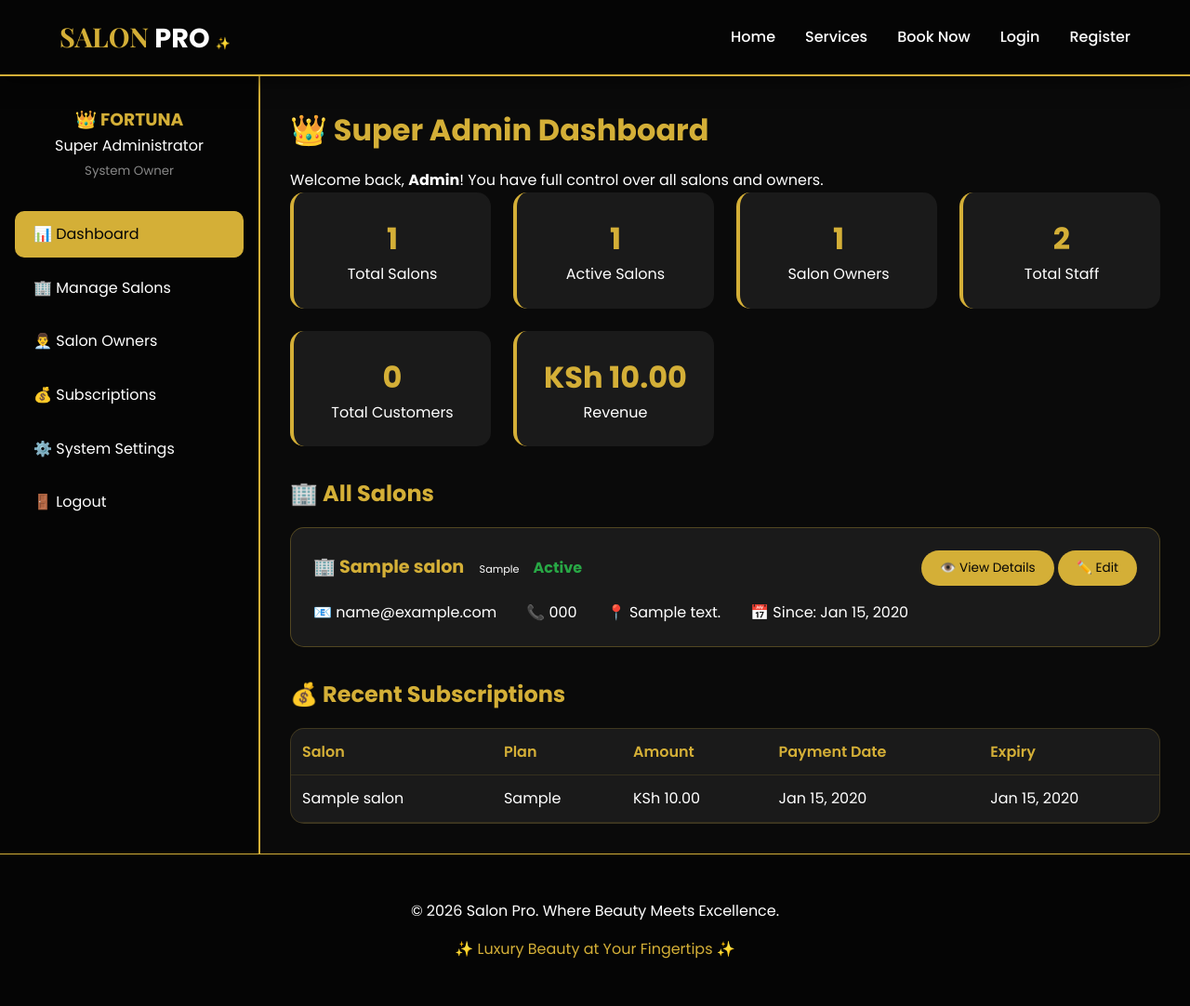
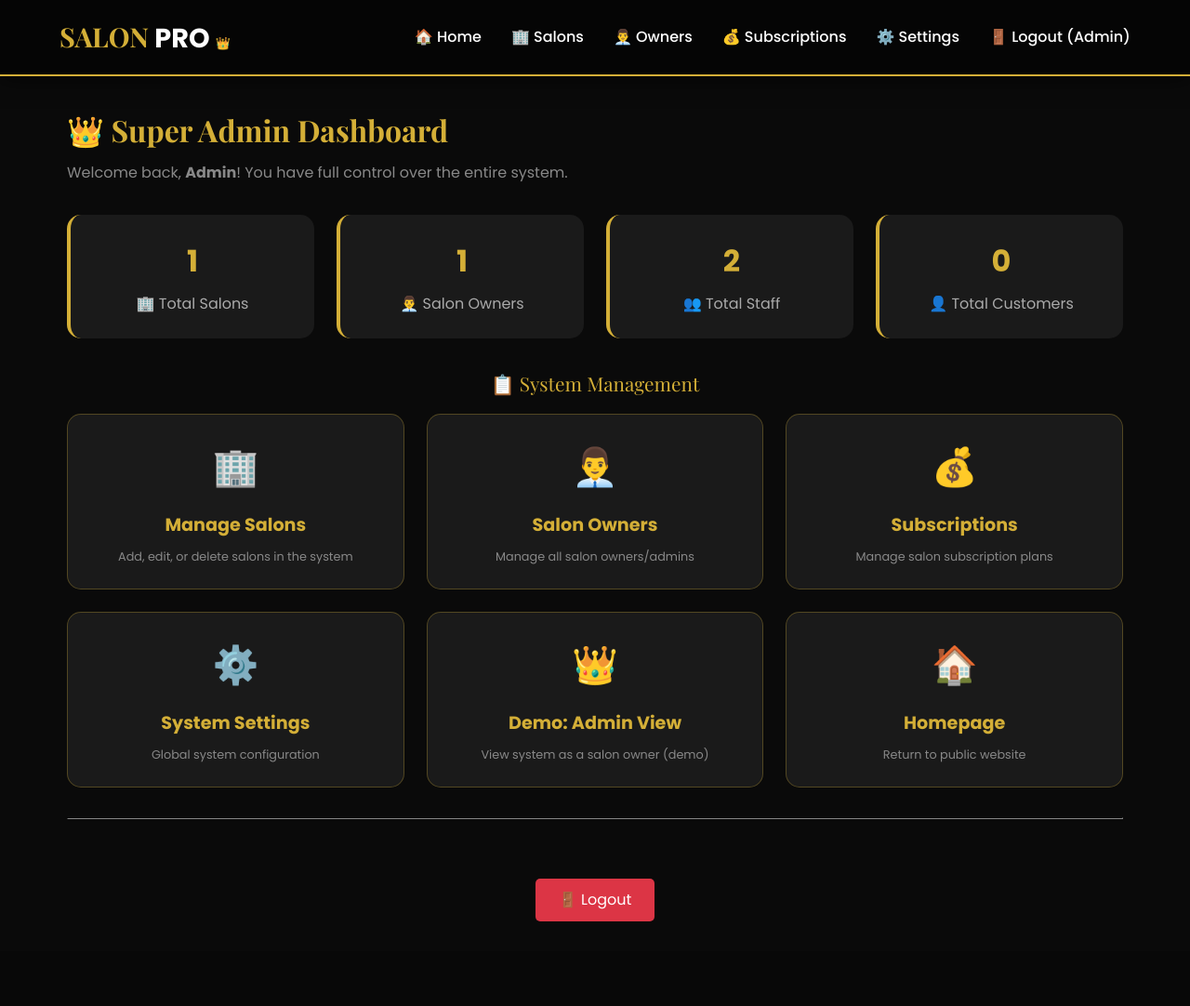
Before and after one commit to Fortuna7-glitch/BIT3208-Advanced-Web_Design, a PHP site: page /super_admin/dashboard.php in a window 1280 px wide. Shown: the whole page at 93% size. After the commit the page ends 991 px from the top, so only its background shows below. Run offline with PHP 8.4, Linux system fonts and the light colour scheme; a user stored in the database is signed in; data comes from the database, SQL or seed files in the repository; tables that the repository leaves empty or names only in its code hold one stand-in row (values such as "Sample post").

Commit message:
Complete Salon Pro System - Multi-tenant with Super Admin

```diff
--- /dev/null
+++ b/clear_session.php
@@ -0,0 +1,6 @@
+<?php
+// clear_session.php - Run this ONCE to clear all sessions
+session_start();
+session_destroy();
+echo "Session cleared! <a href='index.php'>Go to Homepage</a>";
+?>
--- a/config/database.php
+++ b/config/database.php
@@ -56,6 +56,10 @@ if (session_status() === PHP_SESSION_NONE) {
 
 function isLoggedIn() {
     return isset($_SESSION['user_id']) && isset($_SESSION['user_role']);
+}
+
+function isSuperAdmin() {
+    return isset($_SESSION['user_role']) && $_SESSION['user_role'] == 'super_admin';
 }
 
 function isAdmin() {
--- a/includes/header.php
+++ b/includes/header.php
@@ -1,31 +1,32 @@
 <?php
-// includes/header.php - COMPLETE FIXED FILE
+// includes/header.php - COMPLETE WITH SUPER ADMIN NAVIGATION
 if (session_status() === PHP_SESSION_NONE) {
     session_start();
 }
 
+// Set base path for all links
+$base_path = '';
+$current_file = $_SERVER['SCRIPT_NAME'];
+
+if (strpos($current_file, '/admin/') !== false ||
+    strpos($current_file, '/auth/') !== false ||
+    strpos($current_file, '/customer/') !== false ||
+    strpos($current_file, '/staff/') !== false ||
+    strpos($current_file, '/super_admin/') !== false) {
+    $base_path = '../';
+}
+
+// Get user info if logged in
 $logged_in = false;
 $user_role = '';
 $user_name = '';
+$is_super_admin = false;
 
 if (isset($_SESSION['user_id']) && isset($_SESSION['user_role'])) {
     $logged_in = true;
     $user_role = $_SESSION['user_role'];
-    $user_name = isset($_SESSION['user_name']) ? $_SESSION['user_name'] : '';
-}
-
-// Detect current location
-$current_script = $_SERVER['SCRIPT_NAME'];
-$is_in_admin = strpos($current_script, '/admin/') !== false;
-$is_in_auth = strpos($current_script, '/auth/') !== false;
-$is_in_customer = strpos($current_script, '/customer/') !== false;
-$is_in_staff = strpos($current_script, '/staff/') !== false;
-
-// Set correct base path
-if ($is_in_admin || $is_in_auth || $is_in_customer || $is_in_staff) {
-    $base_path = '../';
-} else {
-    $base_path = '';
+    $user_name = $_SESSION['user_name'];
+    $is_super_admin = ($user_role == 'super_admin');
 }
 ?>
 <!DOCTYPE html>
@@ -40,41 +41,69 @@ if ($is_in_admin || $is_in_auth || $is_in_customer || $is_in_staff) {
     <style>
         * { margin: 0; padding: 0; box-sizing: border-box; }
         body { font-family: 'Poppins', sans-serif; background: #0a0a0a; color: #ffffff; line-height: 1.6; }
-        .navbar { background: #050505; padding: 1rem 5%; display: flex; justify-content: space-between; align-items: center; border-bottom: 2px solid #d4af37; position: sticky; top: 0; z-index: 1000; }
+        .navbar { background: #050505; padding: 1rem 5%; display: flex; justify-content: space-between; align-items: center; border-bottom: 2px solid #d4af37; position: sticky; top: 0; z-index: 1000; flex-wrap: wrap; }
         .logo { font-size: 1.8rem; font-weight: bold; color: white; }
         .logo span { color: #d4af37; font-family: 'Playfair Display', serif; }
-        .nav-links { display: flex; list-style: none; gap: 2rem; }
+        .logo small { color: #d4af37; font-size: 0.8rem; }
+        .nav-links { display: flex; list-style: none; gap: 2rem; flex-wrap: wrap; }
+        .nav-links li { display: inline-block; }
         .nav-links a { color: white; text-decoration: none; font-weight: 500; transition: color 0.3s; }
         .nav-links a:hover { color: #d4af37; }
-        @media (max-width: 768px) { .navbar { flex-direction: column; gap: 1rem; } .nav-links { flex-wrap: wrap; justify-content: center; gap: 1rem; } }
+        @media (max-width: 768px) {
+            .navbar { flex-direction: column; text-align: center; gap: 1rem; }
+            .nav-links { justify-content: center; gap: 1rem; }
+        }
     </style>
 </head>
 <body>
     <nav class="navbar">
-        <div class="logo"><span>SALON</span> PRO <small>✨</small></div>
+        <div class="logo">
+            <span>SALON</span> PRO <small><?php echo $is_super_admin ? '👑' : '✨'; ?></small>
+        </div>
         <ul class="nav-links">
-            <?php if ($logged_in && ($user_role == 'staff' || $user_role == 'admin' || $user_role == 'customer')): ?>
-                <li><a href="<?php echo $base_path; ?>index.php">Home</a></li>
+
+            <?php if ($logged_in && $is_super_admin): ?>
+                <!-- SUPER ADMIN NAVIGATION -->
+                <li><a href="<?php echo $base_path; ?>super_admin/dashboard.php">🏠 Home</a></li>
+                <li><a href="<?php echo $base_path; ?>super_admin/salons.php">🏢 Salons</a></li>
+                <li><a href="<?php echo $base_path; ?>super_admin/admins.php">👨‍💼 Owners</a></li>
+                <li><a href="<?php echo $base_path; ?>super_admin/subscriptions.php">💰 Subscriptions</a></li>
+                <li><a href="<?php echo $base_path; ?>super_admin/settings.php">⚙️ Settings</a></li>
+                <li><a href="<?php echo $base_path; ?>auth/logout.php">🚪 Logout (<?php echo htmlspecialchars($user_name); ?>)</a></li>
+
+            <?php elseif ($logged_in && $user_role == 'admin'): ?>
+                <!-- REGULAR ADMIN (SALON OWNER) NAVIGATION -->
+                <li><a href="<?php echo $base_path; ?>index.php">🏠 Home</a></li>
+                <li><a href="<?php echo $base_path; ?>services.php">💇 Services</a></li>
+                <li><a href="<?php echo $base_path; ?>customer/book.php">📅 Book Now</a></li>
+                <li><a href="<?php echo $base_path; ?>admin/dashboard.php">👨‍💼 Admin Panel</a></li>
+                <li><a href="<?php echo $base_path; ?>auth/logout.php">🚪 Logout (<?php echo htmlspecialchars($user_name); ?>)</a></li>
+
+            <?php elseif ($logged_in && $user_role == 'staff'): ?>
+                <!-- STAFF NAVIGATION -->
+                <li><a href="<?php echo $base_path; ?>index.php">🏠 Home</a></li>
+                <li><a href="<?php echo $base_path; ?>services.php">💇 Services</a></li>
+                <li><a href="<?php echo $base_path; ?>customer/book.php">📅 Book Now</a></li>
+                <li><a href="<?php echo $base_path; ?>staff/dashboard.php">👩‍💼 Staff Panel</a></li>
+                <li><a href="<?php echo $base_path; ?>auth/logout.php">🚪 Logout (<?php echo htmlspecialchars($user_name); ?>)</a></li>
+
+            <?php elseif ($logged_in && $user_role == 'customer'): ?>
+                <!-- CUSTOMER NAVIGATION -->
+                <li><a href="<?php echo $base_path; ?>index.php">🏠 Home</a></li>
+                <li><a href="<?php echo $base_path; ?>services.php">💇 Services</a></li>
+                <li><a href="<?php echo $base_path; ?>customer/book.php">📅 Book Now</a></li>
+                <li><a href="<?php echo $base_path; ?>customer/dashboard.php">📊 My Dashboard</a></li>
+                <li><a href="<?php echo $base_path; ?>auth/logout.php">🚪 Logout (<?php echo htmlspecialchars($user_name); ?>)</a></li>
+
             <?php else: ?>
-                <li><a href="<?php echo $base_path; ?>index.php">Home</a></li>
+                <!-- PUBLIC NAVIGATION (NOT LOGGED IN) -->
+                <li><a href="<?php echo $base_path; ?>index.php">🏠 Home</a></li>
+                <li><a href="<?php echo $base_path; ?>services.php">💇 Services</a></li>
+                <li><a href="<?php echo $base_path; ?>customer/book.php">📅 Book Now</a></li>
+                <li><a href="<?php echo $base_path; ?>auth/login.php">🔐 Login</a></li>
+                <li><a href="<?php echo $base_path; ?>auth/register.php">📝 Register</a></li>
             <?php endif; ?>
 
-            <?php if ($logged_in && $user_role == 'customer'): ?>
-                <li><a href="<?php echo $base_path; ?>customer/book.php">Book Now</a></li>
-                <li><a href="<?php echo $base_path; ?>customer/dashboard.php">My Dashboard</a></li>
-                <li><a href="<?php echo $base_path; ?>auth/logout.php">Logout (<?php echo htmlspecialchars($user_name); ?>)</a></li>
-            <?php elseif ($logged_in && $user_role == 'staff'): ?>
-                <li><a href="<?php echo $base_path; ?>staff/dashboard.php">Staff Panel</a></li>
-                <li><a href="<?php echo $base_path; ?>auth/logout.php">Logout (<?php echo htmlspecialchars($user_name); ?>)</a></li>
-            <?php elseif ($logged_in && $user_role == 'admin'): ?>
-                <li><a href="<?php echo $base_path; ?>admin/dashboard.php">Admin Panel</a></li>
-                <li><a href="<?php echo $base_path; ?>auth/logout.php">Logout (<?php echo htmlspecialchars($user_name); ?>)</a></li>
-            <?php else: ?>
-                <li><a href="<?php echo $base_path; ?>services.php">Services</a></li>
-                <li><a href="<?php echo $base_path; ?>customer/book.php">Book Now</a></li>
-                <li><a href="<?php echo $base_path; ?>auth/login.php">Login</a></li>
-                <li><a href="<?php echo $base_path; ?>auth/register.php">Register</a></li>
-            <?php endif; ?>
         </ul>
     </nav>
     <main>
--- a/super_admin/admins.php
+++ b/super_admin/admins.php
@@ -5,6 +5,7 @@ require_once '../config/database.php';
 if (!isset($_SESSION['user_role']) || $_SESSION['user_role'] !== 'super_admin') {
     redirect('../auth/login.php');
 }
+
 
 // Get all salon owners (admins) with their salon info
 $admins = mysqli_query($conn, "SELECT u.*, s.salon_name, s.subscription_plan, s.subscription_status
--- a/super_admin/dashboard.php
+++ b/super_admin/dashboard.php
@@ -1,147 +1,139 @@
 <?php
-// super_admin/dashboard.php - Fortuna's Super Admin Panel
+// super_admin/dashboard.php - COMPLETE WITH CSS
 require_once '../config/database.php';
 
-// Only Super Admin can access
-if (!isset($_SESSION['user_role']) || $_SESSION['user_role'] !== 'super_admin') {
-    redirect('../auth/login.php');
+// Check if user is super admin
+if (!isset($_SESSION['user_id']) || !isset($_SESSION['user_role']) || $_SESSION['user_role'] !== 'super_admin') {
+    header("Location: ../auth/login.php");
+    exit();
 }
+include '../includes/header.php';
+
+$user_name = $_SESSION['user_name'];
 
 // Get statistics
-$total_salons = mysqli_fetch_assoc(mysqli_query($conn, "SELECT COUNT(*) as count FROM salons"))['count'];
-$active_salons = mysqli_fetch_assoc(mysqli_query($conn, "SELECT COUNT(*) as count FROM salons WHERE subscription_status = 'active'"))['count'];
-$total_admins = mysqli_fetch_assoc(mysqli_query($conn, "SELECT COUNT(*) as count FROM users WHERE role = 'admin'"))['count'];
-$total_staff = mysqli_fetch_assoc(mysqli_query($conn, "SELECT COUNT(*) as count FROM users WHERE role = 'staff'"))['count'];
-$total_customers = mysqli_fetch_assoc(mysqli_query($conn, "SELECT COUNT(*) as count FROM users WHERE role = 'customer'"))['count'];
-$total_revenue = mysqli_fetch_assoc(mysqli_query($conn, "SELECT SUM(amount) as total FROM subscription_history"))['total'] ?? 0;
+$salons_count = mysqli_fetch_assoc(mysqli_query($conn, "SELECT COUNT(*) as count FROM salons"))['count'] ?? 0;
+$admins_count = mysqli_fetch_assoc(mysqli_query($conn, "SELECT COUNT(*) as count FROM users WHERE role = 'admin'"))['count'] ?? 0;
+$staff_count = mysqli_fetch_assoc(mysqli_query($conn, "SELECT COUNT(*) as count FROM users WHERE role = 'staff'"))['count'] ?? 0;
+$customers_count = mysqli_fetch_assoc(mysqli_query($conn, "SELECT COUNT(*) as count FROM users WHERE role = 'customer'"))['count'] ?? 0;
+?>
+<!DOCTYPE html>
+<html lang="en">
+<head>
+    <meta charset="UTF-8">
+    <meta name="viewport" content="width=device-width, initial-scale=1.0">
+    <title>Super Admin - Salon Pro</title>
+    <link href="https://fonts.googleapis.com/css2?family=Poppins:wght@300;400;500;600;700&family=Playfair+Display:wght@400;700;900&display=swap" rel="stylesheet">
+    <link rel="stylesheet" href="https://cdnjs.cloudflare.com/ajax/libs/font-awesome/6.4.0/css/all.min.css">
+    <style>
+        * { margin: 0; padding: 0; box-sizing: border-box; }
+        body { font-family: 'Poppins', sans-serif; background: #0a0a0a; color: #ffffff; }
 
-// Get recent subscriptions
-$recent_subs = mysqli_query($conn, "SELECT sh.*, s.salon_name
-                                    FROM subscription_history sh
-                                    JOIN salons s ON sh.salon_id = s.id
-                                    ORDER BY sh.payment_date DESC LIMIT 5");
+        /* Navbar */
+        .navbar { background: #050505; padding: 1rem 5%; display: flex; justify-content: space-between; align-items: center; border-bottom: 2px solid #d4af37; flex-wrap: wrap; }
+        .logo { font-size: 1.8rem; font-weight: bold; color: white; }
+        .logo span { color: #d4af37; font-family: 'Playfair Display', serif; }
+        .nav-links { display: flex; list-style: none; gap: 2rem; flex-wrap: wrap; }
+        .nav-links a { color: white; text-decoration: none; font-weight: 500; transition: color 0.3s; }
+        .nav-links a:hover { color: #d4af37; }
 
-// Get all salons
-$salons = mysqli_query($conn, "SELECT * FROM salons ORDER BY created_at DESC");
+        /* Container */
+        .container { max-width: 1200px; margin: 0 auto; padding: 2rem; }
+        h1 { color: #d4af37; margin-bottom: 0.5rem; font-family: 'Playfair Display', serif; }
+        .subtitle { color: #888; margin-bottom: 2rem; }
 
-include '../includes/header.php';
-?>
+        /* Stats Grid */
+        .stats-grid { display: grid; grid-template-columns: repeat(auto-fit, minmax(200px, 1fr)); gap: 1.5rem; margin-bottom: 2rem; }
+        .stat-card { background: #1a1a1a; border-radius: 15px; padding: 1.5rem; text-align: center; border-left: 4px solid #d4af37; }
+        .stat-number { font-size: 2rem; font-weight: bold; color: #d4af37; }
+        .stat-label { color: #aaa; margin-top: 0.5rem; }
 
-<style>
-    .super-container { display: flex; min-height: 100vh; }
-    .sidebar { width: 280px; background: #050505; border-right: 2px solid #d4af37; padding: 2rem 1rem; }
-    .sidebar-menu { list-style: none; padding: 0; }
-    .sidebar-menu li { margin-bottom: 0.5rem; }
-    .sidebar-menu a { display: block; padding: 12px 20px; color: white; text-decoration: none; border-radius: 10px; transition: all 0.3s; }
-    .sidebar-menu a:hover, .sidebar-menu a.active { background: #d4af37; color: #050505; }
-    .main-content { flex: 1; padding: 2rem; background: #0a0a0a; }
+        /* Menu Grid */
+        .section-title { color: #d4af37; margin: 2rem 0 1rem 0; font-size: 1.3rem; }
+        .menu-grid { display: grid; grid-template-columns: repeat(auto-fit, minmax(280px, 1fr)); gap: 1.5rem; margin-top: 1rem; }
+        .menu-card { background: #1a1a1a; border-radius: 15px; padding: 1.5rem; text-align: center; text-decoration: none; color: white; transition: all 0.3s; border: 1px solid rgba(212, 175, 55, 0.3); display: block; }
+        .menu-card:hover { transform: translateY(-5px); border-color: #d4af37; background: #252525; }
+        .menu-icon { font-size: 2.5rem; color: #d4af37; margin-bottom: 1rem; display: block; }
+        .menu-title { font-size: 1.2rem; font-weight: bold; margin-bottom: 0.5rem; color: #d4af37; }
+        .menu-desc { font-size: 0.8rem; color: #888; }
 
-    .stats-grid { display: grid; grid-template-columns: repeat(auto-fit, minmax(180px, 1fr)); gap: 1.5rem; margin-bottom: 2rem; }
-    .stat-card { background: #1a1a1a; border-radius: 15px; padding: 1.5rem; text-align: center; border-left: 4px solid #d4af37; }
-    .stat-number { font-size: 2rem; font-weight: bold; color: #d4af37; }
+        /* Button */
+        .logout-btn { background: #dc3545; color: white; border: none; padding: 10px 25px; border-radius: 5px; cursor: pointer; text-decoration: none; display: inline-block; margin-top: 2rem; }
+        .logout-btn:hover { background: #c82333; }
+        hr { border-color: #333; margin: 2rem 0; }
 
-    .table-wrapper { overflow-x: auto; background: #1a1a1a; border-radius: 15px; padding: 0; margin-top: 1rem; border: 1px solid rgba(212, 175, 55, 0.2); }
-    table { width: 100%; border-collapse: collapse; }
-    th, td { padding: 12px; text-align: left; border-bottom: 1px solid rgba(212, 175, 55, 0.15); }
-    th { color: #d4af37; }
+        @media (max-width: 768px) {
+            .navbar { flex-direction: column; gap: 1rem; text-align: center; }
+            .nav-links { justify-content: center; }
+            .container { padding: 1rem; }
+        }
+    </style>
+</head>
+<body>
+    <div class="container">
+        <h1>👑 Super Admin Dashboard</h1>
+        <p class="subtitle">Welcome back, <strong><?php echo htmlspecialchars($user_name); ?></strong>! You have full control over the entire system.</p>
 
-    .status-active { color: #28a745; font-weight: bold; }
-    .status-inactive { color: #dc3545; font-weight: bold; }
-    .status-suspended { color: #d4af37; font-weight: bold; }
-
-    .salon-card { background: #1a1a1a; border-radius: 15px; padding: 1.5rem; margin-bottom: 1rem; border: 1px solid rgba(212, 175, 55, 0.3); transition: all 0.3s; }
-    .salon-card:hover { border-color: #d4af37; transform: translateY(-2px); }
-    .salon-header { display: flex; justify-content: space-between; align-items: center; flex-wrap: wrap; margin-bottom: 1rem; }
-    .salon-name { font-size: 1.2rem; font-weight: bold; color: #d4af37; }
-    .subscription-badge { padding: 5px 12px; border-radius: 20px; font-size: 0.7rem; }
-    .badge-premium { background: rgba(212, 175, 55, 0.2); color: #d4af37; border: 1px solid #d4af37; }
-    .badge-basic { background: rgba(23, 162, 184, 0.2); color: #17a2b8; border: 1px solid #17a2b8; }
-    .badge-enterprise { background: rgba(40, 167, 69, 0.2); color: #28a745; border: 1px solid #28a745; }
-
-    h1, h2 { color: #d4af37; margin-bottom: 1rem; }
-    .btn-primary { background: #d4af37; color: #050505; border: none; padding: 8px 20px; border-radius: 25px; cursor: pointer; text-decoration: none; display: inline-block; font-size: 0.85rem; }
-    .btn-danger { background: #dc3545; color: white; }
-
-    @media (max-width: 768px) { .super-container { flex-direction: column; } .sidebar { width: 100%; } }
-</style>
-
-<div class="super-container">
-    <aside class="sidebar">
-        <div style="text-align: center; margin-bottom: 2rem;">
-            <h3 style="color: #d4af37;">👑 FORTUNA</h3>
-            <p>Super Administrator</p>
-            <small style="color: #888;">System Owner</small>
-        </div>
-        <ul class="sidebar-menu">
-            <li><a href="dashboard.php" class="active">📊 Dashboard</a></li>
-            <li><a href="salons.php">🏢 Manage Salons</a></li>
-            <li><a href="admins.php">👨‍💼 Salon Owners</a></li>
-            <li><a href="subscriptions.php">💰 Subscriptions</a></li>
-            <li><a href="settings.php">⚙️ System Settings</a></li>
-            <li><a href="../auth/logout.php">🚪 Logout</a></li>
-        </ul>
-    </aside>
-
-    <main class="main-content">
-        <h1>👑 Super Admin Dashboard</h1>
-        <p>Welcome back, <strong><?php echo htmlspecialchars($_SESSION['user_name']); ?></strong>! You have full control over all salons and owners.</p>
-
+        <!-- Statistics -->
         <div class="stats-grid">
-            <div class="stat-card"><div class="stat-number"><?php echo $total_salons; ?></div><p>Total Salons</p></div>
-            <div class="stat-card"><div class="stat-number"><?php echo $active_salons; ?></div><p>Active Salons</p></div>
-            <div class="stat-card"><div class="stat-number"><?php echo $total_admins; ?></div><p>Salon Owners</p></div>
-            <div class="stat-card"><div class="stat-number"><?php echo $total_staff; ?></div><p>Total Staff</p></div>
-            <div class="stat-card"><div class="stat-number"><?php echo $total_customers; ?></div><p>Total Customers</p></div>
-            <div class="stat-card"><div class="stat-number">KSh <?php echo number_format($total_revenue, 2); ?></div><p>Revenue</p></div>
+            <div class="stat-card">
+                <div class="stat-number"><?php echo $salons_count; ?></div>
+                <div class="stat-label">🏢 Total Salons</div>
+            </div>
+            <div class="stat-card">
+                <div class="stat-number"><?php echo $admins_count; ?></div>
+                <div class="stat-label">👨‍💼 Salon Owners</div>
+            </div>
+            <div class="stat-card">
+                <div class="stat-number"><?php echo $staff_count; ?></div>
+                <div class="stat-label">👥 Total Staff</div>
+            </div>
+            <div class="stat-card">
+                <div class="stat-number"><?php echo $customers_count; ?></div>
+                <div class="stat-label">👤 Total Customers</div>
+            </div>
         </div>
 
-        <h2>🏢 All Salons</h2>
-        <?php while($salon = mysqli_fetch_assoc($salons)): ?>
-        <div class="salon-card">
-            <div class="salon-header">
-                <div>
-                    <span class="salon-name">🏢 <?php echo htmlspecialchars($salon['salon_name']); ?></span>
-                    <span class="subscription-badge badge-<?php echo $salon['subscription_plan']; ?>">
-                        <?php echo ucfirst($salon['subscription_plan']); ?>
-                    </span>
-                    <span class="status-<?php echo $salon['subscription_status']; ?>">
-                        <?php echo ucfirst($salon['subscription_status']); ?>
-                    </span>
-                </div>
-                <div>
-                    <a href="view_salon.php?id=<?php echo $salon['id']; ?>" class="btn-primary">👁️ View Details</a>
-                    <a href="edit_salon.php?id=<?php echo $salon['id']; ?>" class="btn-primary">✏️ Edit</a>
-                </div>
-            </div>
-            <div style="display: flex; gap: 2rem; flex-wrap: wrap; margin-top: 0.5rem;">
-                <div>📧 <?php echo htmlspecialchars($salon['salon_email']); ?></div>
-                <div>📞 <?php echo htmlspecialchars($salon['salon_phone']); ?></div>
-                <div>📍 <?php echo htmlspecialchars($salon['salon_address']); ?></div>
-                <div>📅 Since: <?php echo date('M d, Y', strtotime($salon['created_at'])); ?></div>
-            </div>
+        <!-- Management Sections -->
+        <div class="section-title">📋 System Management</div>
+        <div class="menu-grid">
+            <a href="salons.php" class="menu-card">
+                <span class="menu-icon">🏢</span>
+                <div class="menu-title">Manage Salons</div>
+                <div class="menu-desc">Add, edit, or delete salons in the system</div>
+            </a>
+            <a href="admins.php" class="menu-card">
+                <span class="menu-icon">👨‍💼</span>
+                <div class="menu-title">Salon Owners</div>
+                <div class="menu-desc">Manage all salon owners/admins</div>
+            </a>
+            <a href="subscriptions.php" class="menu-card">
+                <span class="menu-icon">💰</span>
+                <div class="menu-title">Subscriptions</div>
+                <div class="menu-desc">Manage salon subscription plans</div>
+            </a>
+            <a href="settings.php" class="menu-card">
+                <span class="menu-icon">⚙️</span>
+                <div class="menu-title">System Settings</div>
+                <div class="menu-desc">Global system configuration</div>
+            </a>
+            <a href="demo_admin.php" class="menu-card">
+                <span class="menu-icon">👑</span>
+                <div class="menu-title">Demo: Admin View</div>
+                <div class="menu-desc">View system as a salon owner (demo)</div>
+            </a>
+            <a href="../index.php" class="menu-card">
+                <span class="menu-icon">🏠</span>
+                <div class="menu-title">Homepage</div>
+                <div class="menu-desc">Return to public website</div>
+            </a>
         </div>
-        <?php endwhile; ?>
 
-        <h2 style="margin-top: 2rem;">💰 Recent Subscriptions</h2>
-        <div class="table-wrapper">
-            <table>
-                <thead>
-                    <tr><th>Salon</th><th>Plan</th><th>Amount</th><th>Payment Date</th><th>Expiry</th></tr>
-                </thead>
-                <tbody>
-                    <?php while($sub = mysqli_fetch_assoc($recent_subs)): ?>
-                    <tr>
-                        <td><?php echo htmlspecialchars($sub['salon_name']); ?></td>
-                        <td><?php echo ucfirst($sub['plan']); ?></td>
-                        <td>KSh <?php echo number_format($sub['amount'], 2); ?></td>
-                        <td><?php echo date('M d, Y', strtotime($sub['payment_date'])); ?></td>
-                        <td><?php echo date('M d, Y', strtotime($sub['expiry_date'])); ?></td>
-                    </tr>
-                    <?php endwhile; ?>
-                </tbody>
-            </table>
+        <hr>
+
+        <div style="text-align: center;">
+            <a href="../auth/logout.php" class="logout-btn">🚪 Logout</a>
         </div>
-    </main>
-</div>
-
-<?php include '../includes/footer.php'; ?>
+    </div>
+</body>
+</html>
```
Also changed, not shown: admin/dashboard.php (+21 -2 lines), auth/login.php (+36 -33 lines), auth/test_login.php (added, +56 -0 lines), super_admin/demo_admin.php (added, +24 -0 lines), super_admin/settings.php (added, +90 -0 lines), super_admin/subscriptions.php (added, +68 -0 lines).
